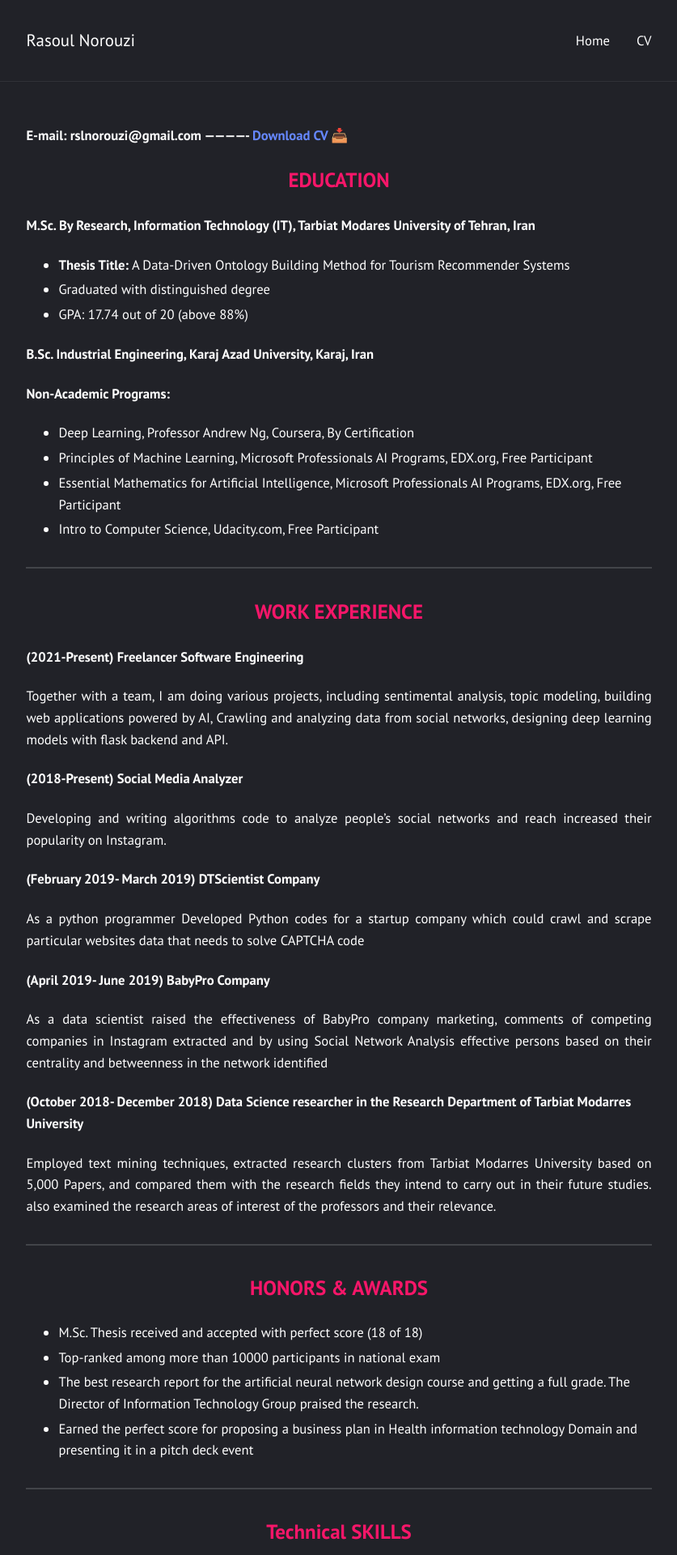
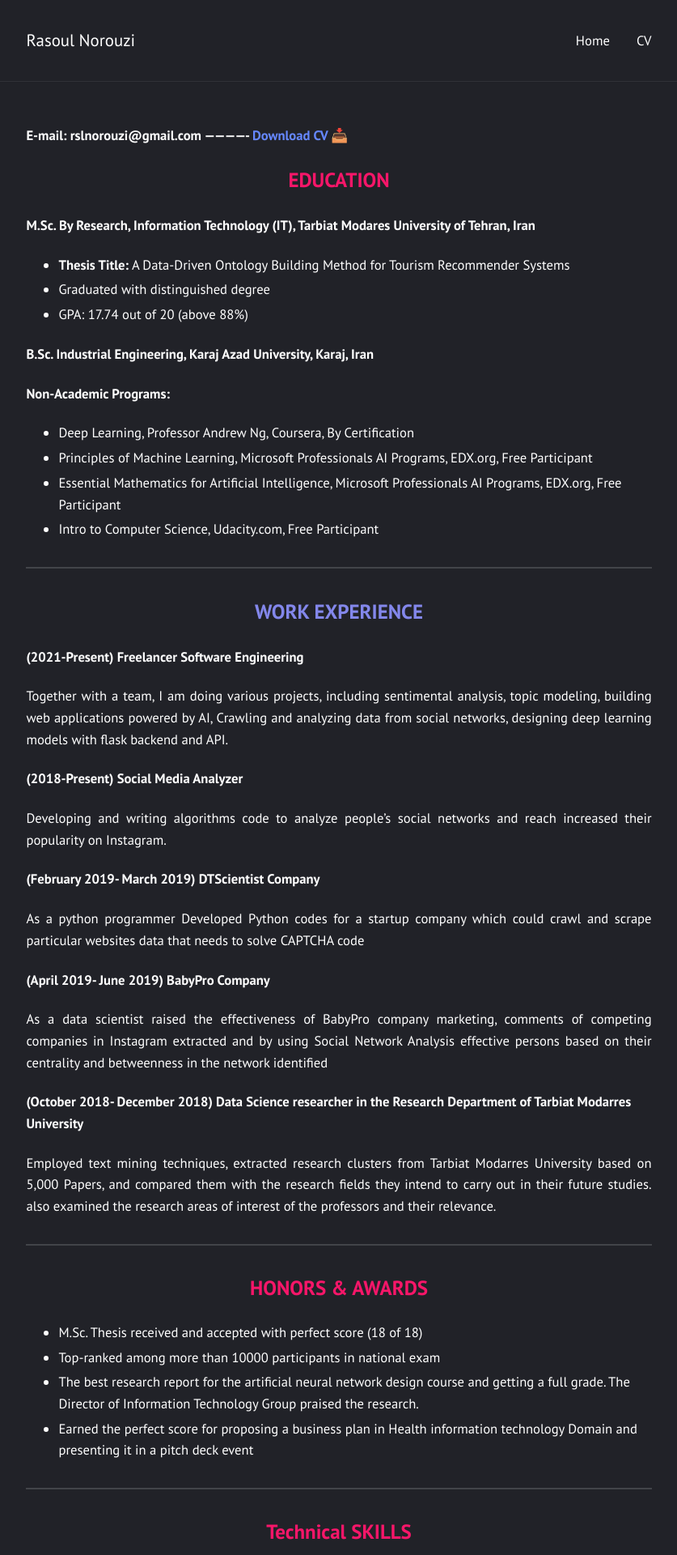
Before and after one commit to rasoulnorouzi/rasoulnorouzi.github.io, a Jekyll site: the page built from cv.md, in a window 1280 px wide. Shown: the top 1920 px of the page at 81% size, without its empty margins (221-1058 px from the left). Built offline with Jekyll 4.4.1, drawn with Linux system fonts in a browser that asks for light colours.

Commit message:
Update cv.md

```diff
--- a/cv.md
+++ b/cv.md
@@ -19,7 +19,7 @@ layout: page
 - Intro to Computer Science, Udacity.com, Free Participant
 
 ------------
-<h2 style="color:rgb(247, 22, 105);text-align:center;"> WORK EXPERIENCE </h2>
+<h2 style="color:rgb(131, 135, 235);text-align:center;"> WORK EXPERIENCE </h2>
 
 #### (2021-Present) Freelancer Software Engineering
 Together with a team, I am doing various projects, including sentimental analysis, topic modeling, building web applications powered by AI, Crawling and analyzing data from social networks, designing deep learning models with flask backend and API.
```
